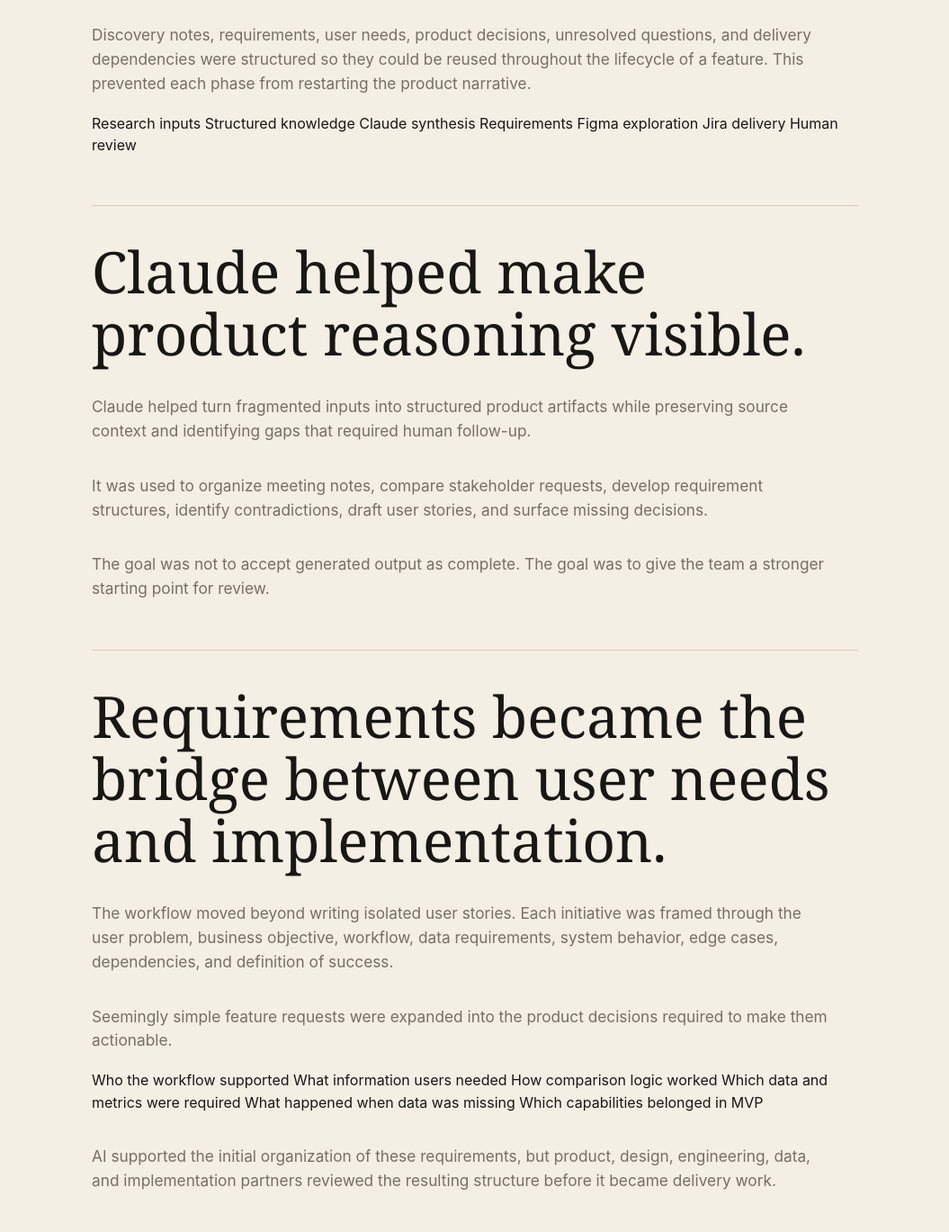
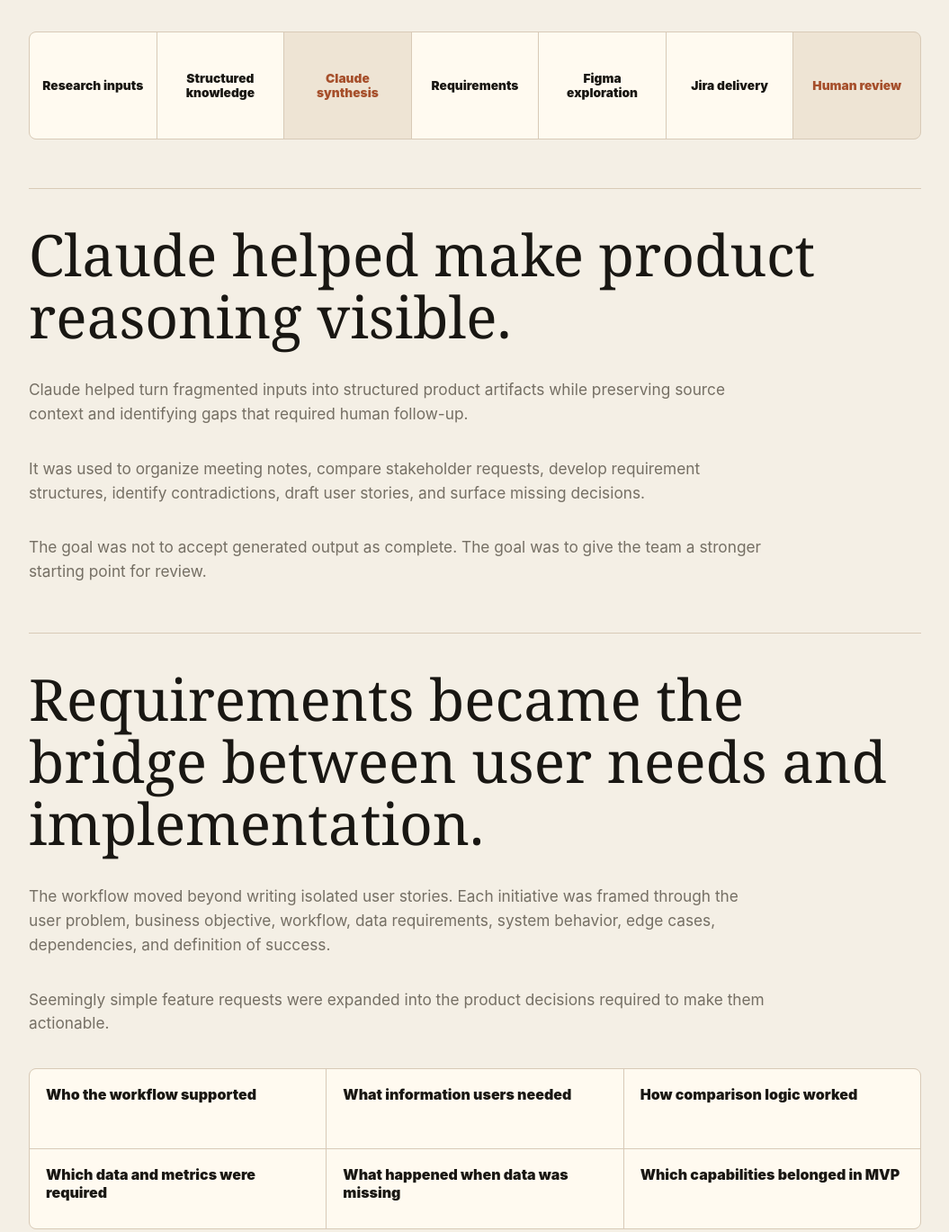
Before and after one commit to Rshea05/rshea05-portfolio, a plain HTML site: page projects/ai-product-workflows/index.html in a window 1280 px wide. Shown: the part 2544-3913 px from the top of the page at 90% size, without its empty margins (112-1167 px from the left). Drawn offline with Linux system fonts and the light colour scheme.

Commit message:
Update site.css

```diff
--- a/css/site.css
+++ b/css/site.css
@@ -959,6 +959,66 @@
   font-size: 0.95rem;
 }
 
+.ai-workflow-page {
+  width: min(1120px, 100%);
+}
+
+.workflow-map {
+  display: grid;
+  grid-template-columns: repeat(7, minmax(0, 1fr));
+  gap: 1px;
+  overflow: hidden;
+  margin-top: 20px;
+  border: 1px solid var(--line);
+  border-radius: 8px;
+  background: var(--line);
+}
+
+.workflow-map span {
+  position: relative;
+  display: grid;
+  min-height: 118px;
+  place-items: center;
+  padding: 18px 12px;
+  background: var(--panel);
+  color: var(--ink);
+  font-size: 0.86rem;
+  font-weight: 900;
+  line-height: 1.2;
+  text-align: center;
+}
+
+.workflow-map span:nth-child(3),
+.workflow-map span:nth-child(7),
+.ai-delivery-ribbon span:nth-child(5) {
+  background: var(--soft);
+  color: var(--accent);
+}
+
+.decision-list {
+  display: grid;
+  grid-template-columns: repeat(3, minmax(0, 1fr));
+  gap: 1px;
+  overflow: hidden;
+  margin-top: 18px;
+  border: 1px solid var(--line);
+  border-radius: 8px;
+  background: var(--line);
+}
+
+.decision-list span {
+  min-height: 88px;
+  padding: 18px;
+  background: var(--panel);
+  color: var(--ink);
+  font-weight: 900;
+  line-height: 1.25;
+}
+
+.ai-principles article:nth-child(2) {
+  background: var(--soft);
+}
+
 .artifact-section {
   gap: clamp(22px, 4vw, 34px);
 }
@@ -1295,6 +1355,8 @@
   .system-principles,
   .toolchain-grid,
   .metric-strip,
+  .workflow-map,
+  .decision-list,
   .governance-map {
     grid-template-columns: 1fr;
   }
```
